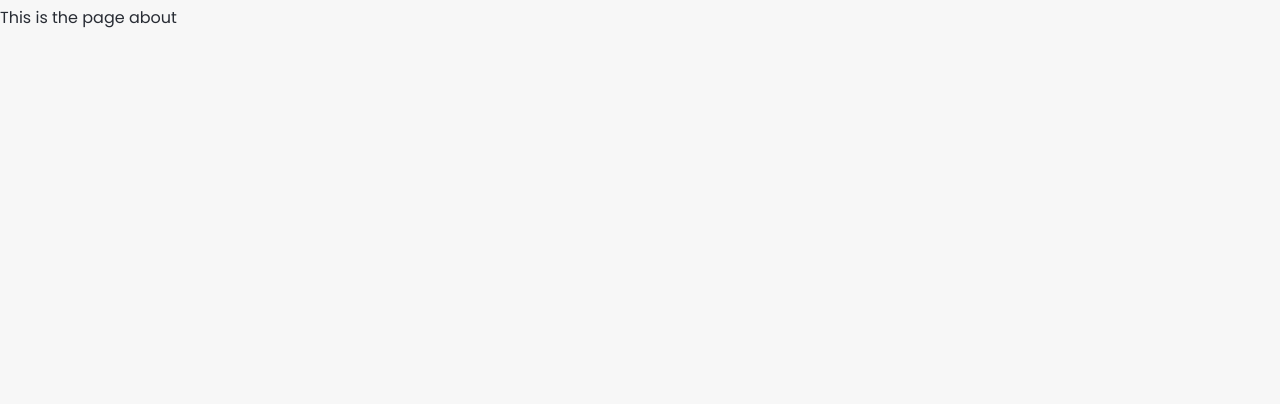
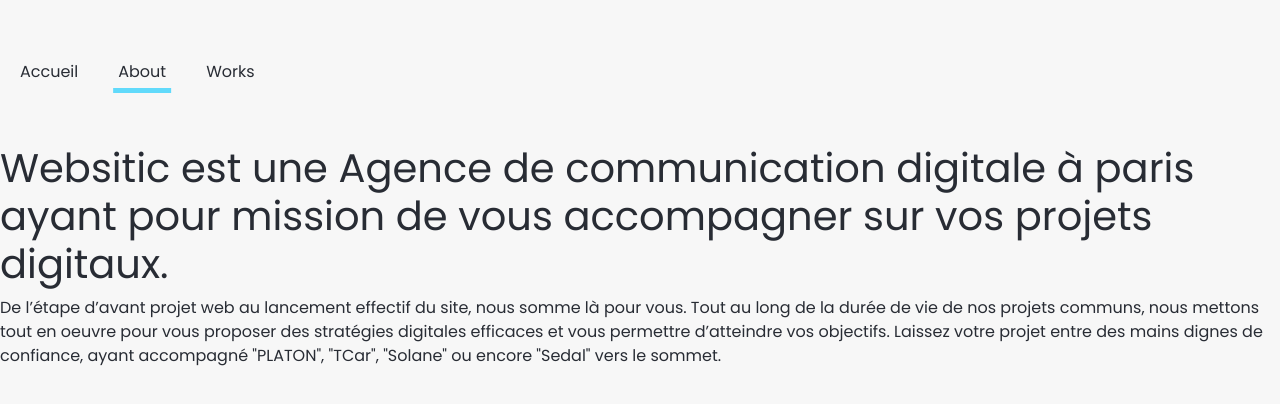
Before and after one commit to aauugguussttiinn/agency-website, a React (Create React App) app: page /about in a window 1280 px wide. Shown: the top 404 px of the page. Built offline with nearby package versions, Linux system fonts and the light colour scheme.

Commit message:
Pages are all created and content is cp

```diff
--- /dev/null
+++ b/src/components/Presentation/Presentation.jsx
@@ -0,0 +1,15 @@
+import React from 'react';
+
+const Presentation = () => {
+  return (
+    <div className="presentation">
+      <h1>Confiez vos rêves à des experts du Web</h1>
+      <p>
+      Grâce à notre savoir-faire, notre expérience et notre écoute, nous accompagnons nos clients dans la création de site internet: étude, UX, conception, design, développement, SEO.
+Notre agence web est capable de répondre à tous vos besoins et d'élaborer une véritable stratégie digitale.
+      </p>
+    </div>
+  );
+};
+
+export default Presentation;
--- a/src/pages/About/About.jsx
+++ b/src/pages/About/About.jsx
@@ -1,9 +1,15 @@
 import React from 'react';
+import Navigation from "components/Navigation/Navigation";
 
 const About = () => {
   return (
-    <div>
-      This is the page about
+    <div className="about">
+      <Navigation />
+      <h1>Websitic est une Agence de communication digitale à paris ayant pour mission de vous accompagner sur vos projets digitaux.</h1>
+      <p>
+        De l’étape d’avant projet web au lancement effectif du site, nous somme là pour vous. Tout au long de la durée de vie de nos projets communs, nous mettons tout en oeuvre pour vous proposer des stratégies digitales efficaces et vous permettre d’atteindre vos objectifs.
+        Laissez votre projet entre des mains dignes de confiance, ayant accompagné "PLATON", "TCar", "Solane" ou encore "Sedal" vers le sommet.
+      </p>
     </div>
   );
 };
--- a/src/pages/Home/Home.jsx
+++ b/src/pages/Home/Home.jsx
@@ -1,5 +1,6 @@
 import React from 'react';
 import Navigation from "components/Navigation/Navigation";
+import Presentation from "components/Presentation/Presentation";
 // import Logo from 'components/Logo/Logo';
 
 const Home = () => {
@@ -7,6 +8,7 @@ const Home = () => {
     <div className="home">
       {/* <Logo /> */}
       <Navigation />
+      <Presentation />
     </div>
   );
 };
--- a/src/pages/Works/Works.jsx
+++ b/src/pages/Works/Works.jsx
@@ -1,9 +1,14 @@
 import React from 'react';
+import Navigation from "components/Navigation/Navigation";
 
 const Works = () => {
   return (
     <div>
-      This is the Works page
+      <Navigation />
+      <h1>Au fil des années, nous avons pu accompagner les meilleurs.</h1>
+      <p>
+        Découvrez pas à pas comment nous avons été présent pour lancer vos marques préférées.
+      </p>
     </div>
   );
 };
```
Also changed, not shown: src/components/Presentation/_presentation.scss (added).
